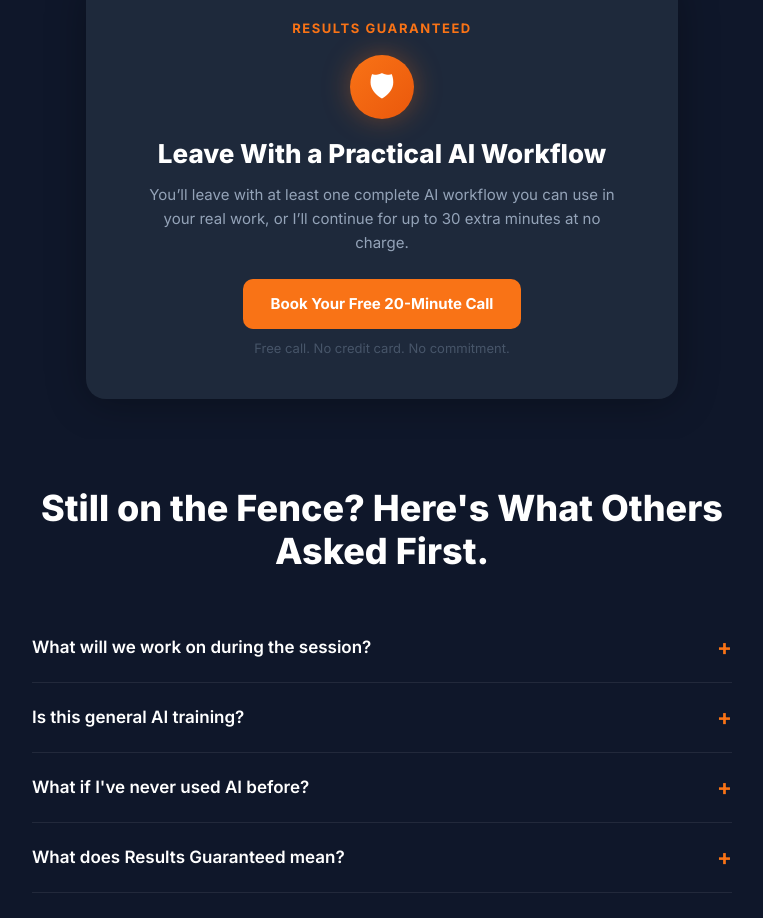
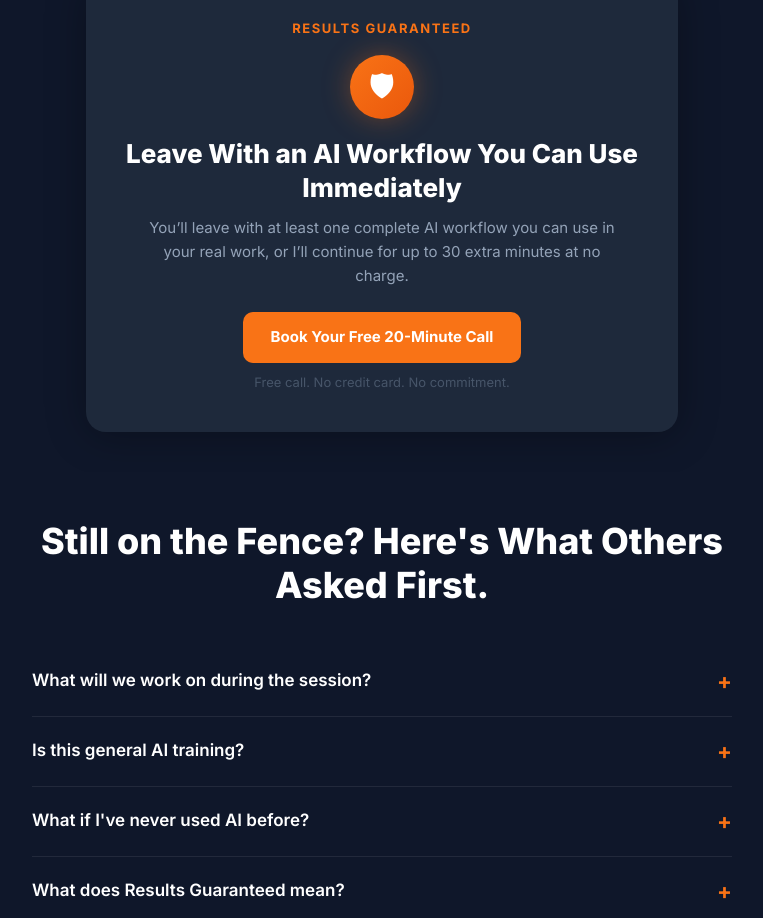
Before and after one commit to samkershner1234-aisk/ai-with-sam, a React (Vite) app: page / in a window 1280 px wide. Shown: the part 4880-5798 px from the top of the page, without its empty margins (258-1021 px from the left). Built offline with nearby package versions, Linux system fonts and the light colour scheme.

Commit message:
Guarantee headline: Use Immediately

```diff
--- a/src/components/landing/GuaranteeSection.jsx
+++ b/src/components/landing/GuaranteeSection.jsx
@@ -18,7 +18,7 @@ export default function GuaranteeSection() {
 
           {/* 3. Headline */}
           <h2 className="guarantee-headline" style={{ fontSize: "clamp(20px,3vw,26px)", fontWeight: 800, color: "#fff", lineHeight: 1.3, margin: "0 0 12px" }}>
-            Leave With a Practical AI Workflow
+            Leave With an AI Workflow You Can Use Immediately
           </h2>
 
           {/* 4. Guarantee explanation */}
```
